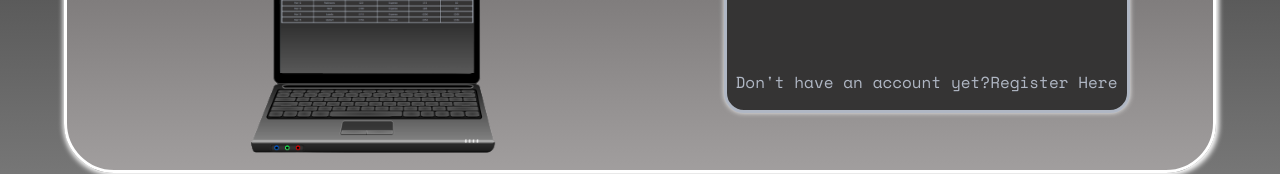
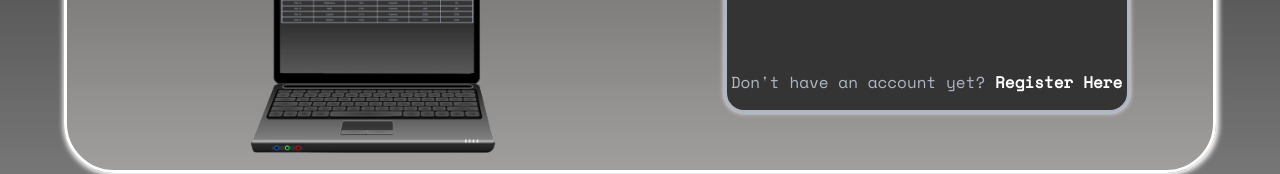
Before and after one commit to Bernard-Calma/spentrace-react, a React (Create React App) app: page / in a window 1280 px wide. Shown: the part 566-740 px from the top of the page. Built offline with nearby package versions, Linux system fonts and the light colour scheme; no server answers.

Commit message:
style(login): Adjust register here spacing
Add space at start of register here and change color and weight

```diff
--- a/src/container/landingPage/login/Login.css
+++ b/src/container/landingPage/login/Login.css
@@ -91,7 +91,12 @@
 }
 
 .registerText {
-    font-size: 16px;
+    font-size: 1rem;
+}
+
+.registerText > span {
+    color: white;
+    font-weight: bold;
 }
 
 @media screen and (max-width: 900px) {
--- a/src/container/landingPage/login/Login.jsx
+++ b/src/container/landingPage/login/Login.jsx
@@ -34,8 +34,7 @@ const Login = (props) => {
                 <span
                     onClick={() => props.handleChangeView("Register")}
                     className="registerText registerLink"
-                >
-                    Register Here
+                > Register Here
                 </span>
             </p>
         </div>
```
